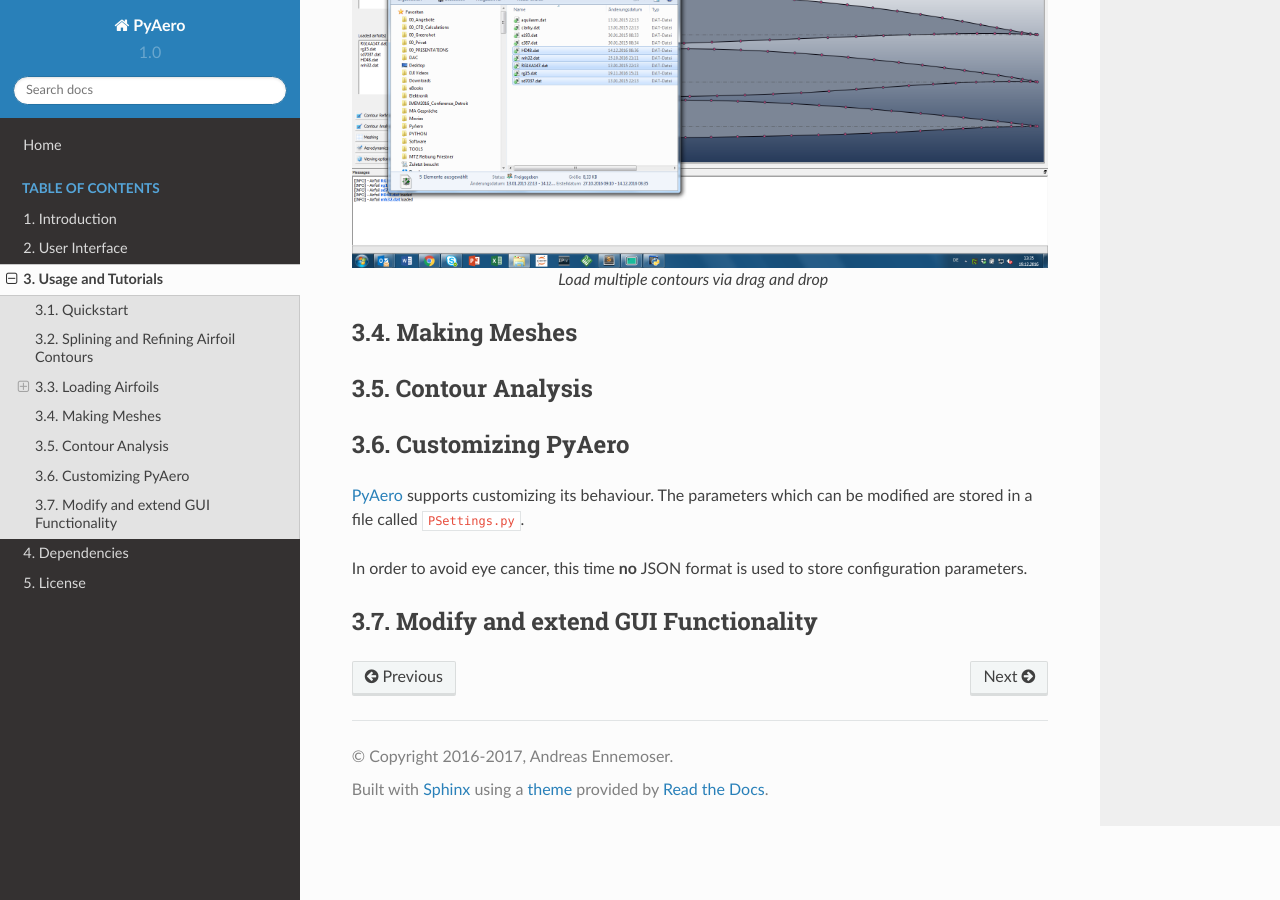
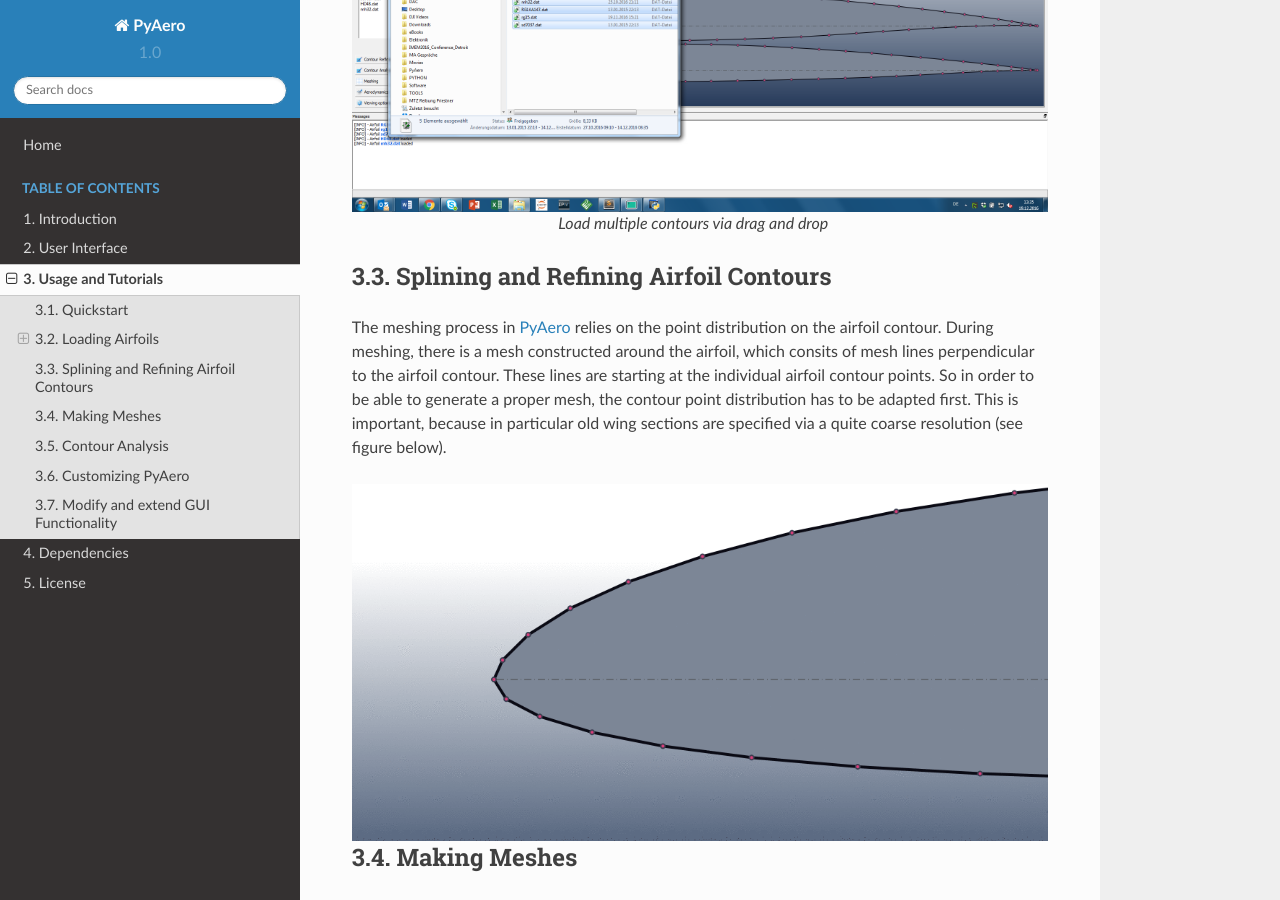
Before and after one commit to positroncascade/PyAero, a Sphinx documentation site: the page built from docs/tutorial.rst, in a window 1280 px wide and 900 px high, scrolled down 4403 px. Built offline with Sphinx 7.4.7 and the Read the Docs theme 2.0.0, drawn with Linux system fonts in a browser that asks for light colours; some of the changed text lies outside the part shown.

Commit message:
updated docs

```diff
--- a/docs/tutorial.rst
+++ b/docs/tutorial.rst
@@ -5,10 +5,10 @@
 
 .. _quickstart:
 .. include:: tutorial_quickstart.inc
+.. _tutorial_load:
+.. include:: tutorial_load.inc
 .. _tutorial_spline_refine:
 .. include:: tutorial_spline_refine.inc
-.. _tutorial_load:
-.. include:: tutorial_load.inc
 .. _tutorial_meshing:
 .. include:: tutorial_meshing.inc
 .. _tutorial_contour_analysis:
--- a/docs/tutorial_spline_refine.inc
+++ b/docs/tutorial_spline_refine.inc
@@ -1,2 +1,10 @@
 Splining and Refining Airfoil Contours
 --------------------------------------
+
+The meshing process in `PyAero <index.html>`_ relies on the point distribution on the airfoil contour. During meshing, there is a mesh constructed around the airfoil, which consits of mesh lines perpendicular to the airfoil contour. These lines are starting at the individual airfoil contour points. So in order to be able to generate a proper mesh, the contour point distribution has to be adapted first. This is important, because in particular old wing sections are specified via a quite coarse resolution (see figure below).
+
+.. _figure_splining_animated_new:
+.. figure::  images/splining_animated_new.gif
+   :align:   center
+   :target:  _images/splining_animated_new.gif
+   :name: splining_animated_new
```
Also changed, not shown: docs/images/splining_animated.gif (added), docs/images/splining_animated_new.gif (added).
